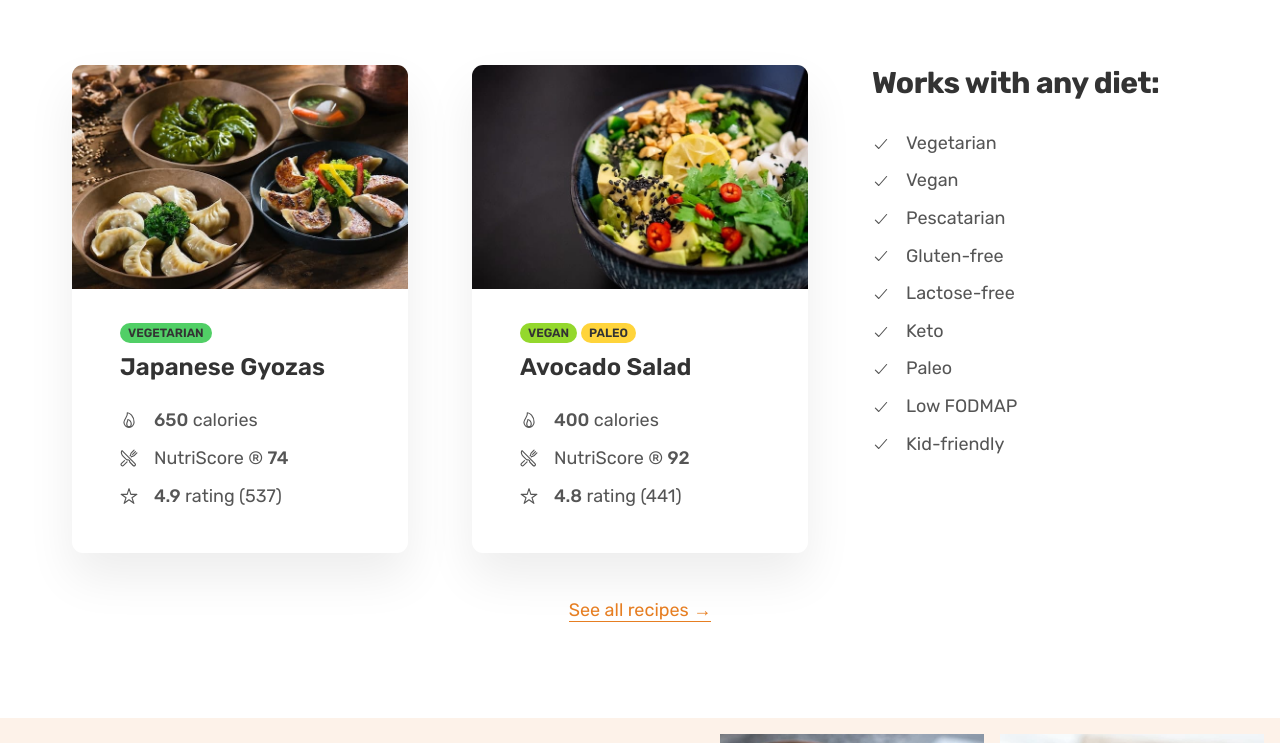
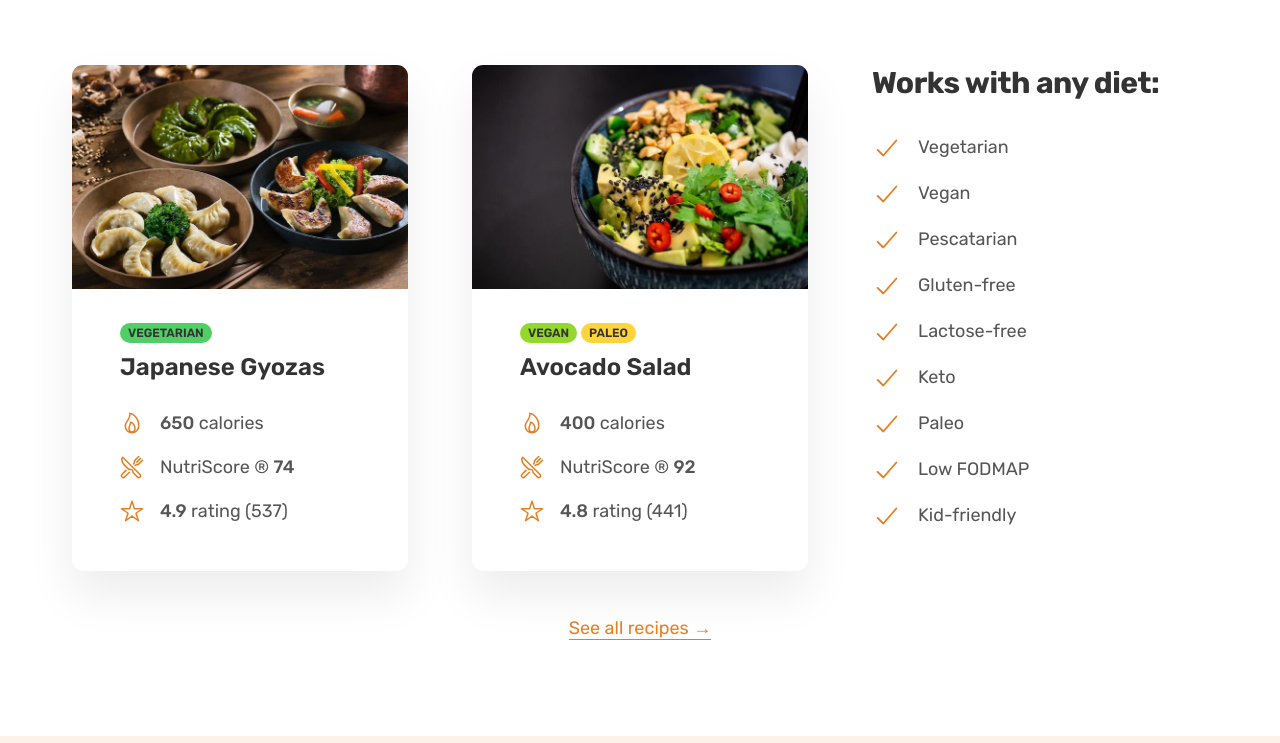
Before and after one commit to Hgahlla/ultrafood, a React (Create React App) app: page / in a window 1280 px wide. Shown: the part 2820-3563 px from the top of the page. Built offline with nearby package versions, Linux system fonts and the light colour scheme.

Commit message:
Fixed Ionicons

```diff
--- a/src/components/Footer.js
+++ b/src/components/Footer.js
@@ -26,10 +26,7 @@ const Footer = () => {
                 target="_blank"
                 rel="noreferrer noopener"
               >
-                <ion-icon
-                  className="social-icon"
-                  name="logo-instagram"
-                ></ion-icon>
+                <ion-icon class="social-icon" name="logo-instagram"></ion-icon>
               </a>
             </li>
             <li>
@@ -39,10 +36,7 @@ const Footer = () => {
                 target="_blank"
                 rel="noreferrer noopener"
               >
-                <ion-icon
-                  className="social-icon"
-                  name="logo-twitter"
-                ></ion-icon>
+                <ion-icon class="social-icon" name="logo-twitter"></ion-icon>
               </a>
             </li>
             <li>
@@ -52,10 +46,7 @@ const Footer = () => {
                 target="_blank"
                 rel="noreferrer noopener"
               >
-                <ion-icon
-                  className="social-icon"
-                  name="logo-facebook"
-                ></ion-icon>
+                <ion-icon class="social-icon" name="logo-facebook"></ion-icon>
               </a>
             </li>
           </ul>
--- a/src/components/Meals.js
+++ b/src/components/Meals.js
@@ -25,14 +25,14 @@ const Meals = () => {
             <p className="meal-title">Japanese Gyozas</p>
             <ul className="meal-attributes">
               <li className="meal-attribute">
-                <ion-icon className="meal-icon" name="flame-outline"></ion-icon>
+                <ion-icon class="meal-icon" name="flame-outline"></ion-icon>
                 <span>
                   <strong>650</strong> calories
                 </span>
               </li>
               <li className="meal-attribute">
                 <ion-icon
-                  className="meal-icon"
+                  class="meal-icon"
                   name="restaurant-outline"
                 ></ion-icon>
                 <span>
@@ -40,7 +40,7 @@ const Meals = () => {
                 </span>
               </li>
               <li className="meal-attribute">
-                <ion-icon className="meal-icon" name="star-outline"></ion-icon>
+                <ion-icon class="meal-icon" name="star-outline"></ion-icon>
                 <span>
                   <strong>4.9</strong> rating (537)
                 </span>
@@ -59,14 +59,14 @@ const Meals = () => {
             <p className="meal-title">Avocado Salad</p>
             <ul className="meal-attributes">
               <li className="meal-attribute">
-                <ion-icon className="meal-icon" name="flame-outline"></ion-icon>
+                <ion-icon class="meal-icon" name="flame-outline"></ion-icon>
                 <span>
                   <strong>400</strong> calories
                 </span>
               </li>
-              <li className="meal-attribute">
+              <li class="meal-attribute">
                 <ion-icon
-                  className="meal-icon"
+                  class="meal-icon"
                   name="restaurant-outline"
                 ></ion-icon>
                 <span>
@@ -74,7 +74,7 @@ const Meals = () => {
                 </span>
               </li>
               <li className="meal-attribute">
-                <ion-icon className="meal-icon" name="star-outline"></ion-icon>
+                <ion-icon class="meal-icon" name="star-outline"></ion-icon>
                 <span>
                   <strong>4.8</strong> rating (441)
                 </span>
@@ -87,66 +87,39 @@ const Meals = () => {
           <h3 className="heading-tertiary">Works with any diet:</h3>
           <ul className="list">
             <li className="list-item">
-              <ion-icon
-                className="list-icon"
-                name="checkmark-outline"
-              ></ion-icon>
+              <ion-icon class="list-icon" name="checkmark-outline"></ion-icon>
               <span>Vegetarian</span>
             </li>
             <li className="list-item">
-              <ion-icon
-                className="list-icon"
-                name="checkmark-outline"
-              ></ion-icon>
+              <ion-icon class="list-icon" name="checkmark-outline"></ion-icon>
               <span>Vegan</span>
             </li>
             <li className="list-item">
-              <ion-icon
-                className="list-icon"
-                name="checkmark-outline"
-              ></ion-icon>
+              <ion-icon class="list-icon" name="checkmark-outline"></ion-icon>
               <span>Pescatarian</span>
             </li>
             <li className="list-item">
-              <ion-icon
-                className="list-icon"
-                name="checkmark-outline"
-              ></ion-icon>
+              <ion-icon class="list-icon" name="checkmark-outline"></ion-icon>
               <span>Gluten-free</span>
             </li>
             <li className="list-item">
-              <ion-icon
-                className="list-icon"
-                name="checkmark-outline"
-              ></ion-icon>
+              <ion-icon class="list-icon" name="checkmark-outline"></ion-icon>
               <span>Lactose-free</span>
             </li>
             <li className="list-item">
-              <ion-icon
-                className="list-icon"
-                name="checkmark-outline"
-              ></ion-icon>
+              <ion-icon class="list-icon" name="checkmark-outline"></ion-icon>
               <span>Keto</span>
             </li>
             <li className="list-item">
-              <ion-icon
-                className="list-icon"
-                name="checkmark-outline"
-              ></ion-icon>
+              <ion-icon class="list-icon" name="checkmark-outline"></ion-icon>
               <span>Paleo</span>
             </li>
             <li className="list-item">
-              <ion-icon
-                className="list-icon"
-                name="checkmark-outline"
-              ></ion-icon>
+              <ion-icon class="list-icon" name="checkmark-outline"></ion-icon>
               <span>Low FODMAP</span>
             </li>
             <li className="list-item">
-              <ion-icon
-                className="list-icon"
-                name="checkmark-outline"
-              ></ion-icon>
+              <ion-icon class="list-icon" name="checkmark-outline"></ion-icon>
               <span>Kid-friendly</span>
             </li>
           </ul>
--- a/src/components/Pricing.js
+++ b/src/components/Pricing.js
@@ -24,28 +24,19 @@ const Pricing = () => {
           </header>
           <ul className="list">
             <li className="list-item">
-              <ion-icon
-                className="list-icon"
-                name="checkmark-outline"
-              ></ion-icon>
+              <ion-icon class="list-icon" name="checkmark-outline"></ion-icon>
               <span>1 meal per day</span>
             </li>
             <li className="list-item">
-              <ion-icon
-                className="list-icon"
-                name="checkmark-outline"
-              ></ion-icon>
+              <ion-icon class="list-icon" name="checkmark-outline"></ion-icon>
               <span>Order from 11am to 9pm</span>
             </li>
             <li className="list-item">
-              <ion-icon
-                className="list-icon"
-                name="checkmark-outline"
-              ></ion-icon>
+              <ion-icon class="list-icon" name="checkmark-outline"></ion-icon>
               <span>Delivery is free</span>
             </li>
             <li className="list-item">
-              <ion-icon className="list-icon" name="close-outline"></ion-icon>
+              <ion-icon class="list-icon" name="close-outline"></ion-icon>
               <span className="feature-faded">
                 Get access to latest recipes
               </span>
@@ -75,35 +66,23 @@ const Pricing = () => {
           </header>
           <ul className="list">
             <li className="list-item">
-              <ion-icon
-                className="list-icon"
-                name="checkmark-outline"
-              ></ion-icon>
+              <ion-icon class="list-icon" name="checkmark-outline"></ion-icon>
               <span>
                 <strong>2 meals</strong> per day
               </span>
             </li>
             <li className="list-item">
-              <ion-icon
-                className="list-icon"
-                name="checkmark-outline"
-              ></ion-icon>
+              <ion-icon class="list-icon" name="checkmark-outline"></ion-icon>
               <span>
                 Order <strong>24/7</strong>
               </span>
             </li>
             <li className="list-item">
-              <ion-icon
-                className="list-icon"
-                name="checkmark-outline"
-              ></ion-icon>
+              <ion-icon class="list-icon" name="checkmark-outline"></ion-icon>
               <span>Delivery is free</span>
             </li>
             <li className="list-item">
-              <ion-icon
-                className="list-icon"
-                name="checkmark-outline"
-              ></ion-icon>
+              <ion-icon class="list-icon" name="checkmark-outline"></ion-icon>
               <span>Get access to latest recipes</span>
             </li>
           </ul>
@@ -131,7 +110,7 @@ const Pricing = () => {
 
       <div className="container grid grid--4-cols">
         <div className="feature">
-          <ion-icon className="feature-icon" name="infinite-outline"></ion-icon>
+          <ion-icon class="feature-icon" name="infinite-outline"></ion-icon>
           <p className="feature-title">Never cook again!</p>
           <p className="feature-text">
             Our subscriptions cover 365 days per year, even including major
@@ -139,10 +118,7 @@ const Pricing = () => {
           </p>
         </div>
         <div className="feature">
-          <ion-icon
-            className="feature-icon"
-            name="nutrition-outline"
-          ></ion-icon>
+          <ion-icon class="feature-icon" name="nutrition-outline"></ion-icon>
           <p className="feature-title">Local and organic</p>
           <p className="feature-text">
             Our cooks only use local, fresh, and organic products to prepare
@@ -150,7 +126,7 @@ const Pricing = () => {
           </p>
         </div>
         <div className="feature">
-          <ion-icon className="feature-icon" name="leaf-outline"></ion-icon>
+          <ion-icon class="feature-icon" name="leaf-outline"></ion-icon>
           <p className="feature-title">No waste</p>
           <p className="feature-text">
             All our partners only use reusable containers to package all your
@@ -158,7 +134,7 @@ const Pricing = () => {
           </p>
         </div>
         <div className="feature">
-          <ion-icon className="feature-icon" name="pause-outline"></ion-icon>
+          <ion-icon class="feature-icon" name="pause-outline"></ion-icon>
           <p className="feature-title">Pause anytime</p>
           <p className="feature-text">
             Going on vacation? Just pause your subscription, and we refund
```
